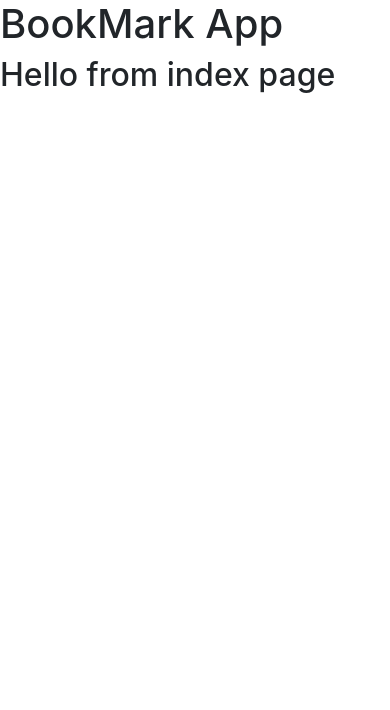
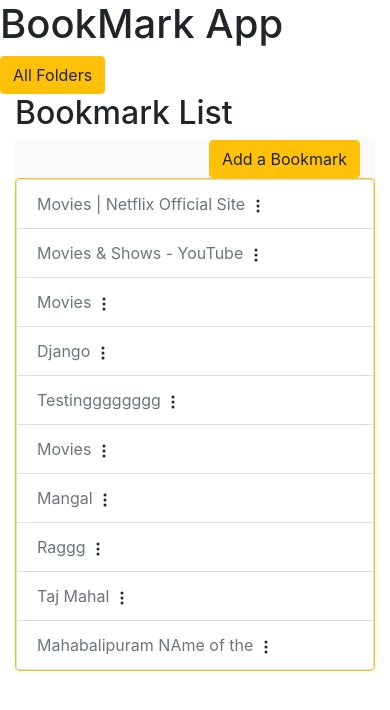
Before and after one commit to Blaze27/Bookmark, a Django app: page / in a window 390 px wide. Shown: the top 710 px of the page. Run offline with Django 3.2, Linux system fonts and the light colour scheme; data comes from the database, SQL or seed files in the repository; parts of the project's set-up code (start-up, migrations or seed data) failed here and were passed over; some libraries are stand-ins or nearby versions.

Commit message:
Add bookmark list view, detail view functions like -add -update -delete

```diff
--- a/bookmarkApp/templates/base_generic.html
+++ b/bookmarkApp/templates/base_generic.html
@@ -7,11 +7,21 @@
 
     <!-- Bootstrap CSS -->
     <link rel="stylesheet" href="https://stackpath.bootstrapcdn.com/bootstrap/4.4.1/css/bootstrap.min.css" integrity="sha384-Vkoo8x4CGsO3+Hhxv8T/Q5PaXtkKtu6ug5TOeNV6gBiFeWPGFN9MuhOf23Q9Ifjh" crossorigin="anonymous">
-
+    {% block style %}{% endblock style %}
     <title>BookMark | {% block title %}{% endblock title %}</title>
   </head>
   <body>
     <h1>BookMark App</h1>
+    {% if messages %}
+{% for message in messages %}
+<div class="alert alert-{{ message.tags }} alert-dismissible fade show my-0" role="alert">
+  {{ message }}
+  <button type="button" class="close" data-dismiss="alert" aria-label="Close">
+    <span aria-hidden="true">&times;</span>
+  </button>
+</div>
+{% endfor %}
+{% endif %}
     {% block content %}{% endblock content %}
     <!-- Optional JavaScript -->
     <!-- jQuery first, then Popper.js, then Bootstrap JS -->
--- /dev/null
+++ b/bookmarkApp/templates/bookmarkApp/bookmark_list.html
@@ -0,0 +1,47 @@
+{% extends 'base_generic.html' %}
+
+{% block title %}List{% endblock title %}
+
+{% block content %}
+
+<a href="{% url 'bookmarkApp:all-folder' %}"><button type="button" class="btn btn-warning">All Folders</button></a>
+
+
+
+<div class="container mx-auto">
+<h2>Bookmark List</h2>
+
+<div class="container">
+    <div class="row">
+        <div class="col-md-12 bg-light text-right">
+            <a href="{% url 'bookmarkApp:add-bookmark' %}"><button type="button" class="btn btn-warning">Add a Bookmark</button></a>
+        </div>
+    </div>
+</div>
+
+
+<ul class="list-group border border-warning rounded">
+
+{% for bookmark in bookmark_list %}
+
+      <li class="list-group-item"> <a href="{% url 'bookmarkApp:bookmark-detail' bookmark.id %}" class="text-decoration-none text-secondary">{{ bookmark }} </a> <svg xmlns="http://www.w3.org/2000/svg" width="16" height="16" fill="currentColor" class="bi bi-three-dots-vertical" viewBox="0 0 16 16">
+        <path d="M9.5 13a1.5 1.5 0 1 1-3 0 1.5 1.5 0 0 1 3 0zm0-5a1.5 1.5 0 1 1-3 0 1.5 1.5 0 0 1 3 0zm0-5a1.5 1.5 0 1 1-3 0 1.5 1.5 0 0 1 3 0z"/>
+      </svg></li>
+
+{% endfor %}
+</ul>
+</div>
+
+
+<script>
+
+$(document).ready(function () {
+
+$('#sidebarCollapse').on('click', function () {
+    $('#sidebar').toggleClass('active');
+});
+
+});
+</script>
+
+{% endblock content %}
--- a/bookmarkApp/templates/index.html
+++ /dev/null
@@ -1,14 +0,0 @@
-{% extends 'base_generic.html' %}
-
-{% block title %}Home{% endblock title %}
-
-
-{% block content %}
-
-<h2>Hello from index page</h2>
-
-
-
-
-
-{% endblock content %}
--- a/bookmarkApp/urls.py
+++ b/bookmarkApp/urls.py
@@ -1,8 +1,15 @@
 from django.urls import path
 from . import views
+
+
 app_name = 'bookmarkApp'
 
 
 urlpatterns = [
-    path('', views.index, name = "index")
+    path('', views.Index.as_view(), name = "index"),
+    path('bookmark-detail/<int:pk>', views.BookmarkDetail.as_view(), name="bookmark-detail"),
+    path('add-bookmark', views.create_bookmark, name="add-bookmark"),
+    path('all-folders', views.FolderList.as_view(), name="all-folder"),
+    path('edit-bookmark/<int:pk>', views.edit_bookmark, name="edit-bookmark"),
+    path('delete-bookmark/<int:pk>', views.delete_bookmark, name="delete-bookmark"),
 ]
--- a/bookmarkApp/views.py
+++ b/bookmarkApp/views.py
@@ -1,7 +1,69 @@
-from django.shortcuts import render
-
+from django.shortcuts import render, redirect, get_object_or_404
+from django.views.generic import ListView, DetailView
+from .models import Bookmark, Folder
+from .forms import FolderForm, BookmarkForm
+from django.contrib import messages
 # Create your views here.
 
 
-def index(request):
-    return render(request, 'index.html')
+class Index(ListView):
+    model = Bookmark
+
+class BookmarkDetail(DetailView):
+    model = Bookmark
+
+class FolderList(ListView):
+    model = Folder
+
+
+
+def create_bookmark(request):
+    bookmark_form = BookmarkForm(request.POST or None)
+    folder_form = FolderForm(request.POST or None)
+
+    if bookmark_form.is_valid() and folder_form.is_valid():
+        bookmark = bookmark_form.save(commit=False)
+        folder, created = Folder.objects.get_or_create(folder_name=folder_form.cleaned_data['folder_name'])
+        bookmark.folder = folder
+        bookmark.save()
+        bookmark_form.save_m2m()
+        messages.success(request, 'Bookmark added succesfully')
+        return redirect('bookmarkApp:index')
+
+    Context = {
+        'bookmark_form' : bookmark_form,
+        'folder_form' : folder_form,
+    }
+
+    return render(request, "bookmarkApp/add_bookmark.html" , context=Context)
+
+
+def edit_bookmark(request, pk):
+    bookmark = get_object_or_404(Bookmark, id=pk)
+    folder = get_object_or_404(Folder, id = bookmark.id)
+
+    bookmark_form = BookmarkForm(request.POST or None, instance=bookmark)
+    folder_form = FolderForm(request.POST or None, instance=folder)
+
+    if bookmark_form.is_valid() and folder_form.is_valid():
+        bookmark = bookmark_form.save(commit=False)
+        folder, created = Folder.objects.get_or_create(folder_name=folder_form.cleaned_data['folder_name'])
+        bookmark.folder = folder
+        bookmark.save()
+        bookmark_form.save_m2m()
+        messages.success(request, 'Bookmark edited succesfully')
+        return redirect('bookmarkApp:index')
+
+    Context = {
+        'bookmark_form' : bookmark_form,
+        'folder_form' : folder_form,
+    }
+
+    return render(request, "bookmarkApp/add_bookmark.html" , context=Context)
+
+
+def delete_bookmark(request, pk):
+    bookmark = get_object_or_404(Bookmark, id=pk)
+    bookmark.delete()
+    messages.success(request, 'Bookmark deleted succesfully')
+    return redirect('bookmarkApp:index')
```
Also changed, not shown: bookmarkApp/templates/bookmarkApp/add_bookmark.html (added, +21 -0 lines), bookmarkApp/templates/bookmarkApp/bookmark_detail.html (added, +36 -0 lines), bookmarkApp/templates/bookmarkApp/folder_list.html (added, +26 -0 lines).
